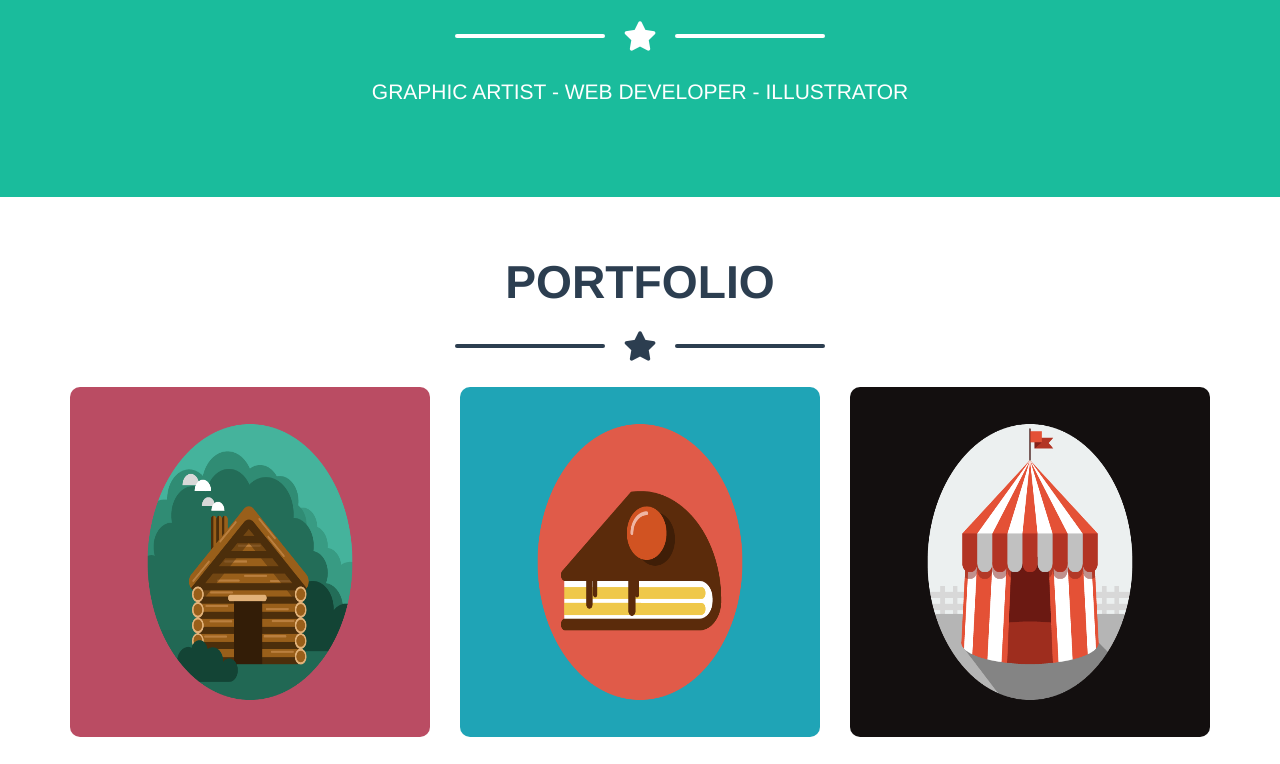
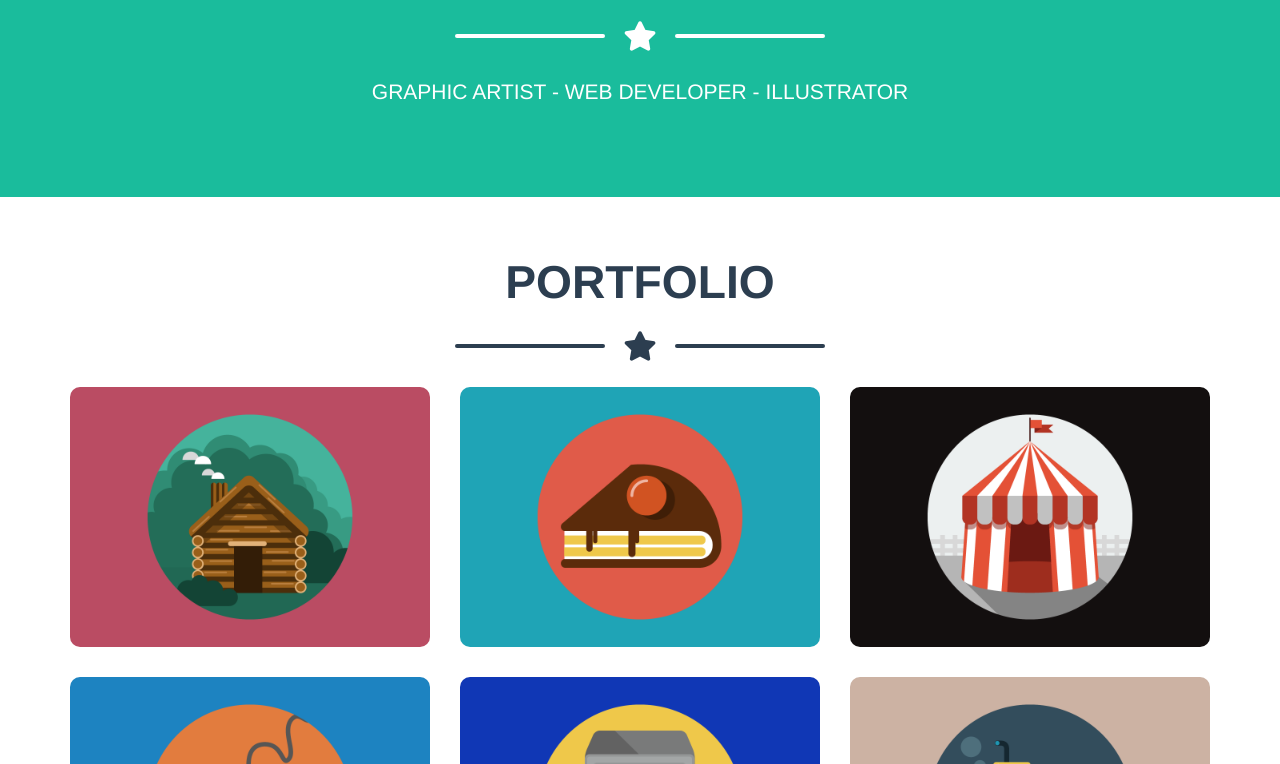
Before and after one commit to marcopro9/html-css-bootstrap-freelancer, a plain HTML site: page index.html in a window 1280 px wide. Shown: the part 474-1238 px from the top of the page. Drawn offline with nearby package versions, Linux system fonts and the light colour scheme.

Commit message:
modifica height media query schermi grandi

```diff
--- a/css/master.css
+++ b/css/master.css
@@ -220,7 +220,7 @@ footer .company_credits p{
 
   /* inizio portfolio */
     .ms_project{
-      height: 350px;
+      width: 100%;
       border-radius: 10px;
     }
   /* fine portfolio */
```
